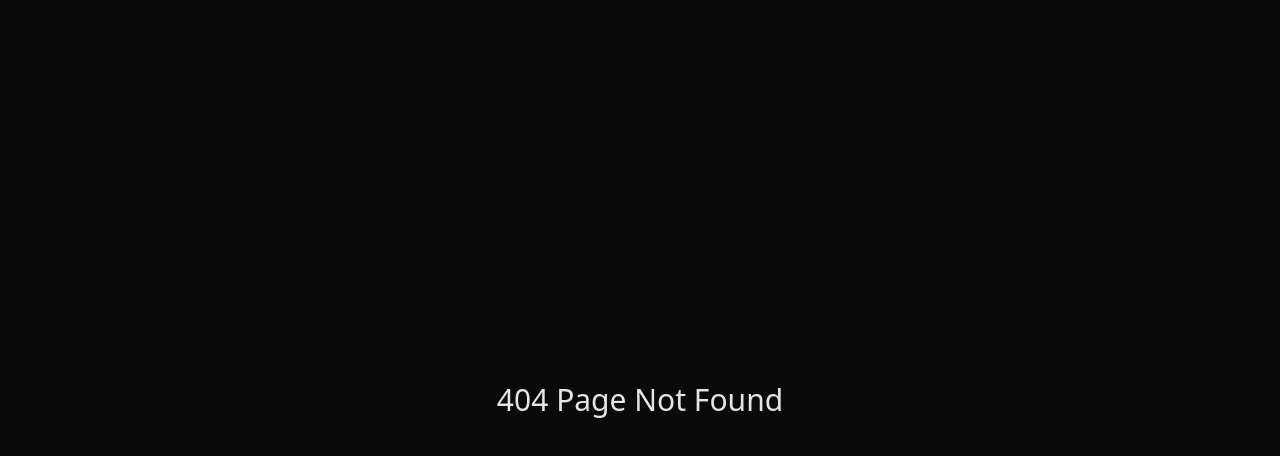
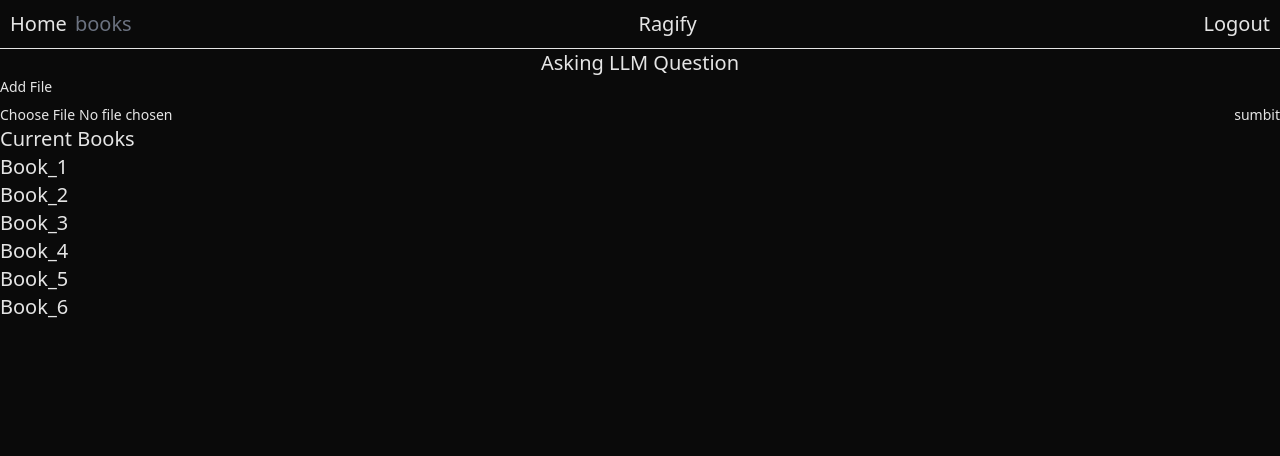
Before and after one commit to baboshi02/FILE_RAG, a React (Vite) app in the folder client/: page /books in a window 1280 px wide. Before the commit this address had no page. Shown: the top 456 px of the page. Built offline with nearby package versions, Linux system fonts and the light colour scheme.

Commit message:
Basic Routing of whole app finished

```diff
--- a/client/src/components/FileUploader.tsx
+++ b/client/src/components/FileUploader.tsx
@@ -21,7 +21,7 @@ const FileUploader = () => {
           className="mb-2 block text-left text-sm"
           htmlFor="multiple-file-upload"
         >
-          Upload File
+          Add File
         </Label>
         <FileInput id="multiple-file-upload" onChange={onChange} />
       </div>
--- a/client/src/components/TopBar.tsx
+++ b/client/src/components/TopBar.tsx
@@ -4,9 +4,10 @@ interface IROUTES {
   name: string;
   url: string;
 }
+
 const routes: IROUTES[] = [
   { name: "Home", url: "/" },
-  { name: "ASK", url: "/ask" },
+  { name: "books", url: "/books" },
 ];
 const TopBar = () => {
   const location = useLocation();
@@ -16,7 +17,7 @@ const TopBar = () => {
       <div className="space-x-2">
         {routes.map((route) => (
           <Link
-            className={pathName === route.url ? "text-gray-500" : ""}
+            className={pathName == route.url ? "text-gray-500" : ""}
             to={route.url}
           >
             {route.name}
--- a/client/src/main.tsx
+++ b/client/src/main.tsx
@@ -3,9 +3,11 @@ import { createRoot } from "react-dom/client";
 import App from "./pages/App.tsx";
 import { BrowserRouter as Router, Route, Routes } from "react-router";
 import Login from "./pages/login.tsx";
-import AskingLLM from "./pages/Asking.tsx";
+import Books from "./pages/books.tsx";
 import PageNotFound from "./pages/PageNotFound.tsx";
 import Main from "./pages/Main.tsx";
+import AskingLLM from "./pages/AskingLLM.tsx";
+import SignIn from "./pages/SignIn.tsx";
 
 createRoot(document.getElementById("root")!).render(
   <StrictMode>
@@ -14,9 +16,11 @@ createRoot(document.getElementById("root")!).render(
         <Routes>
           <Route element={<App />}>
             <Route index element={<Main />} />
-            <Route path="/ask" element={<AskingLLM />} />
+            <Route path="/books" element={<Books />} />
+            <Route path="/books/:book_id" element={<AskingLLM />} />
           </Route>
-          <Route path="/registeration" element={<Login />} />
+          <Route path="/login" element={<Login />} />
+          <Route path="/signin" element={<SignIn />} />
           <Route path="/*" element={<PageNotFound />} />
         </Routes>
       </Router>
--- a/client/src/pages/Asking.tsx
+++ /dev/null
@@ -1,12 +0,0 @@
-import FileUploader from "../components/FileUploader";
-
-const Asking = () => {
-  return (
-    <>
-      <div>Asking LLM Question</div>
-      <FileUploader />
-    </>
-  );
-};
-
-export default Asking;
--- /dev/null
+++ b/client/src/pages/AskingLLM.tsx
@@ -0,0 +1,14 @@
+import { useParams } from "react-router";
+const AskingLLM = () => {
+  const { book_id } = useParams();
+  return (
+    <div className="flex flex-col items-center">
+      <label className="text-sm" htmlFor="ask-llm">
+        ask about {book_id}
+      </label>
+      <input className="bg-white" name="ask-llm" type="text" />
+    </div>
+  );
+};
+
+export default AskingLLM;
--- a/client/src/pages/Main.tsx
+++ b/client/src/pages/Main.tsx
@@ -7,7 +7,6 @@ const Main = () => {
   return (
     <div className="p-2.5">
       <Section className="text-2xl md:text-3xl lg:text-4xl ">
-        {" "}
         File Rag for pdf analyzing with ai
       </Section>
       <Section>
--- /dev/null
+++ b/client/src/pages/SignIn.tsx
@@ -0,0 +1,5 @@
+const SignIn = () => {
+  return <div>Sign In</div>;
+};
+
+export default SignIn;
--- /dev/null
+++ b/client/src/pages/books.tsx
@@ -0,0 +1,24 @@
+import { Link } from "react-router";
+import FileUploader from "../components/FileUploader";
+
+const Asking = () => {
+  return (
+    <div className="">
+      <div>Asking LLM Question</div>
+      <FileUploader />
+      <div className="">
+        <div className="text-left flex flex-col">
+          <h3>Current Books</h3>
+          <Link to={"/books/book_1"}>Book_1</Link>
+          <Link to={"/books/Book_2"}>Book_2</Link>
+          <Link to={"/books/Book_3"}>Book_3</Link>
+          <Link to={"/books/Book_4"}>Book_4</Link>
+          <Link to={"/books/Book_5"}>Book_5</Link>
+          <Link to={"/books/Book_6"}>Book_6</Link>
+        </div>
+      </div>
+    </div>
+  );
+};
+
+export default Asking;
```
